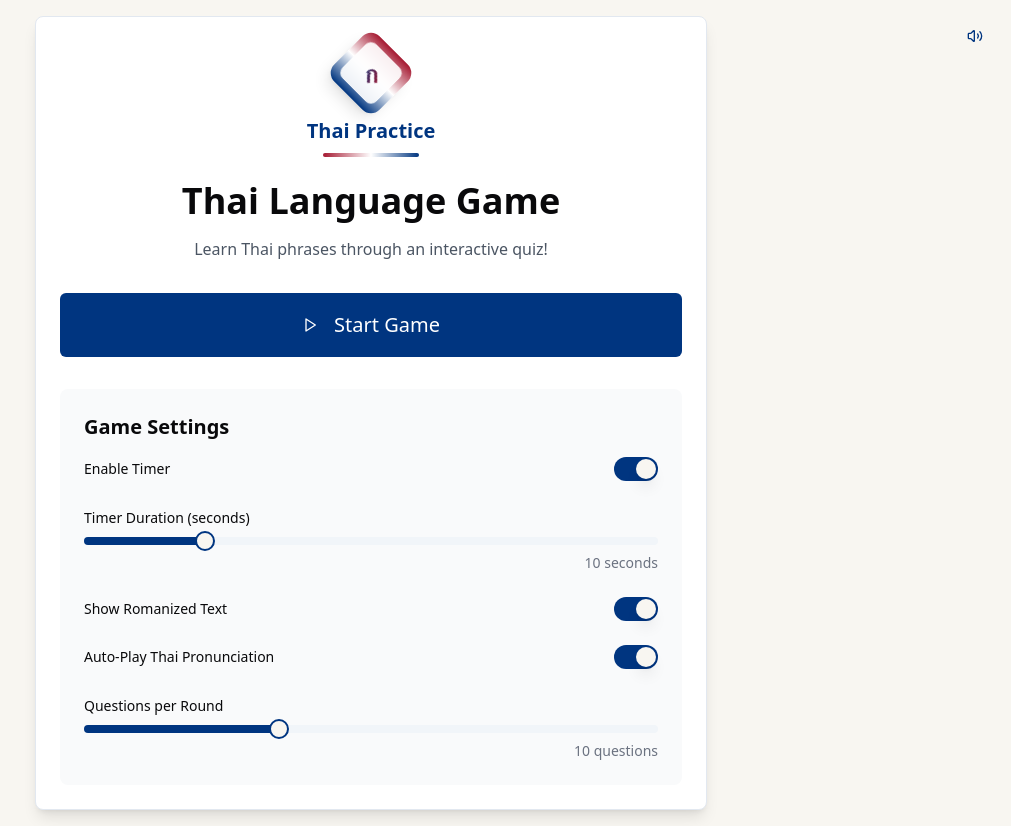
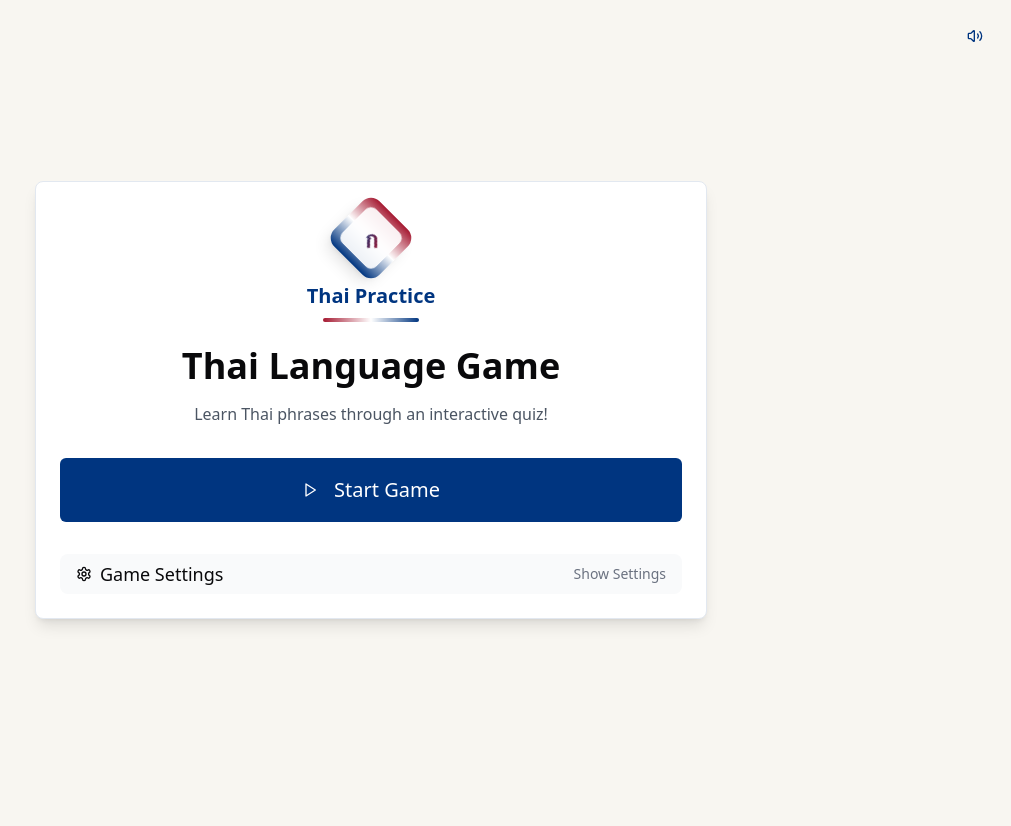
Before and after one commit to RichiePowell/thai-practice, a Next.js app: page / in a window 1280 px wide. Shown: the whole page, without its empty margins (269-1280 px from the left). After the commit the page ends 800 px from the top, so only its background shows below. Built offline with nearby package versions, Linux system fonts and the light colour scheme.

Commit message:
Collapsible settings on main menu screen

```diff
--- a/package.json
+++ b/package.json
@@ -9,6 +9,7 @@
     "lint": "next lint"
   },
   "dependencies": {
+    "@radix-ui/react-collapsible": "^1.1.1",
     "@radix-ui/react-dialog": "^1.1.2",
     "@radix-ui/react-label": "^2.1.0",
     "@radix-ui/react-slider": "^1.2.1",
--- a/src/components/game/MainMenu.tsx
+++ b/src/components/game/MainMenu.tsx
@@ -1,10 +1,15 @@
 "use client";
 
-import React from "react";
+import React, { useState } from "react";
 import { Button } from "@/components/ui/button";
-import { Play } from "lucide-react";
+import { Play, Settings } from "lucide-react";
 import { SettingsPanel } from "./SettingsPanel";
 import type { GameSettings } from "@/types/GameSettings";
+import {
+  Collapsible,
+  CollapsibleContent,
+  CollapsibleTrigger,
+} from "@/components/ui/collapsible";
 
 interface MainMenuProps {
   onStartGame: () => void;
@@ -17,6 +22,8 @@ export const MainMenu: React.FC<MainMenuProps> = ({
   settings,
   onSettingsChange,
 }) => {
+  const [isSettingsOpen, setIsSettingsOpen] = useState(false);
+
   return (
     <div className="space-y-8">
       <div className="text-center">
@@ -31,13 +38,32 @@ export const MainMenu: React.FC<MainMenuProps> = ({
         Start Game
       </Button>
 
-      <div className="bg-gray-50 p-6 rounded-lg">
-        <h2 className="text-xl font-semibold mb-4">Game Settings</h2>
-        <SettingsPanel
-          settings={settings}
-          onSettingsChange={onSettingsChange}
-        />
-      </div>
+      <Collapsible open={isSettingsOpen} onOpenChange={setIsSettingsOpen}>
+        <div className="bg-gray-50 rounded-lg">
+          <CollapsibleTrigger asChild>
+            <Button
+              variant="ghost"
+              className="w-full flex items-center justify-between"
+            >
+              <div className="flex items-center">
+                <Settings className="w-5 h-5 mr-2" />
+                <h2 className="text-lg">Game Settings</h2>
+              </div>
+              <span className="text-sm text-gray-500">
+                {isSettingsOpen ? "Hide Settings" : "Show Settings"}
+              </span>
+            </Button>
+          </CollapsibleTrigger>
+          <CollapsibleContent>
+            <div className="p-6">
+              <SettingsPanel
+                settings={settings}
+                onSettingsChange={onSettingsChange}
+              />
+            </div>
+          </CollapsibleContent>
+        </div>
+      </Collapsible>
     </div>
   );
 };
```
Also changed, not shown: 1 other file (tests, documents, lock files or other folders).
